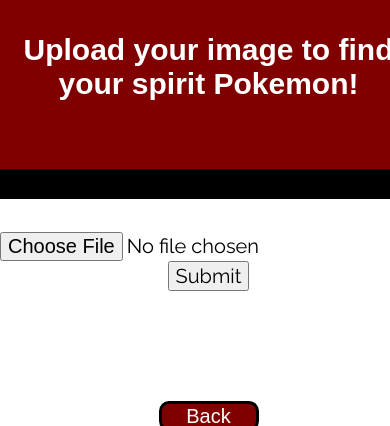
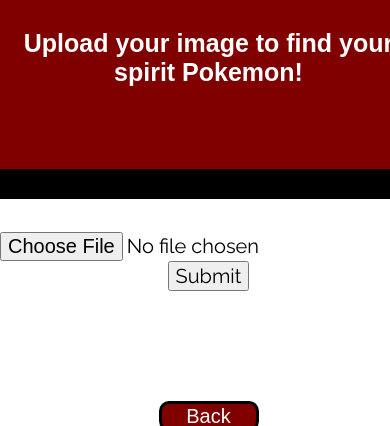
Before and after one commit to ahmedtausif5/pokemon-classifier-heroku-deployment, a Flask app: page /uploadOwn in a window 390 px wide; the page is wider, and only the part inside the window is pictured. Shown: the top 426 px of that part. Run offline with Flask 2, Linux system fonts and the light colour scheme; some web fonts are replaced.

Commit message:
responsive design v2

```diff
--- a/static/styles/uploadPokemonstyle.css
+++ b/static/styles/uploadPokemonstyle.css
@@ -246,13 +246,13 @@
         #which-pokemon h1 {
             font-family: 'Otomanopee One', sans-serif;
             text-align: center;
-            font-size: 30px;
-            padding: 3%;
+            font-size: 25px;
+            /* padding: 1%; */
         }
 
         #which-pokemon p {
             font-family: 'Raleway', sans-serif;
-            font-size: 15px;
+            font-size: 12px;
             text-align: center;
             font-weight: 100;
         }
```
